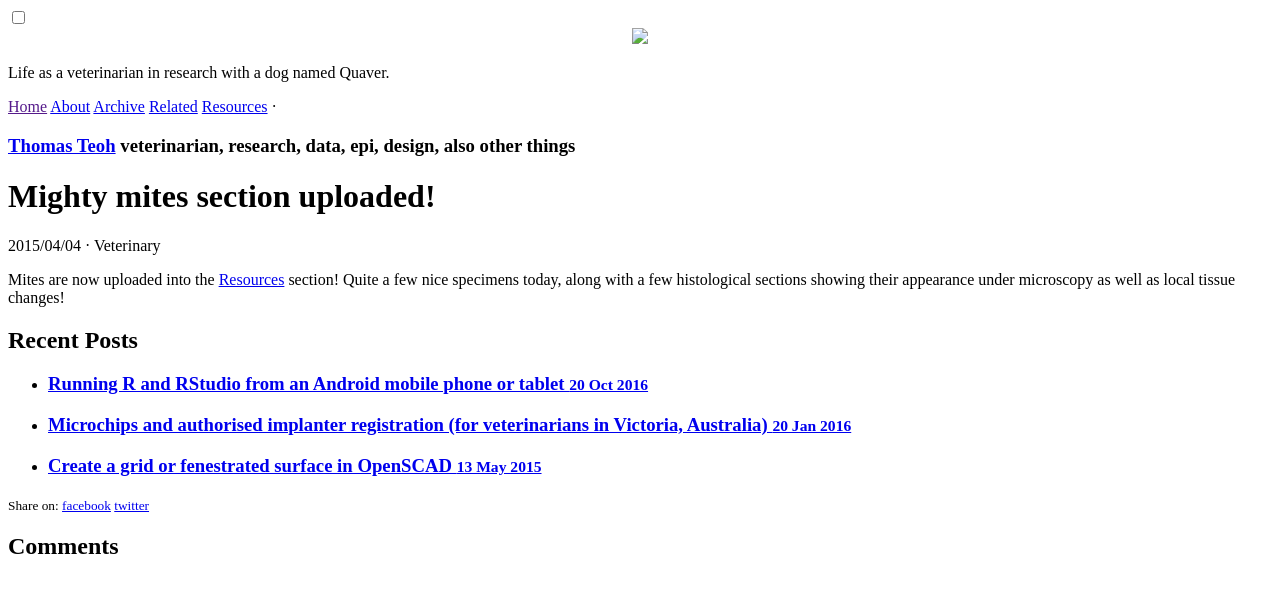
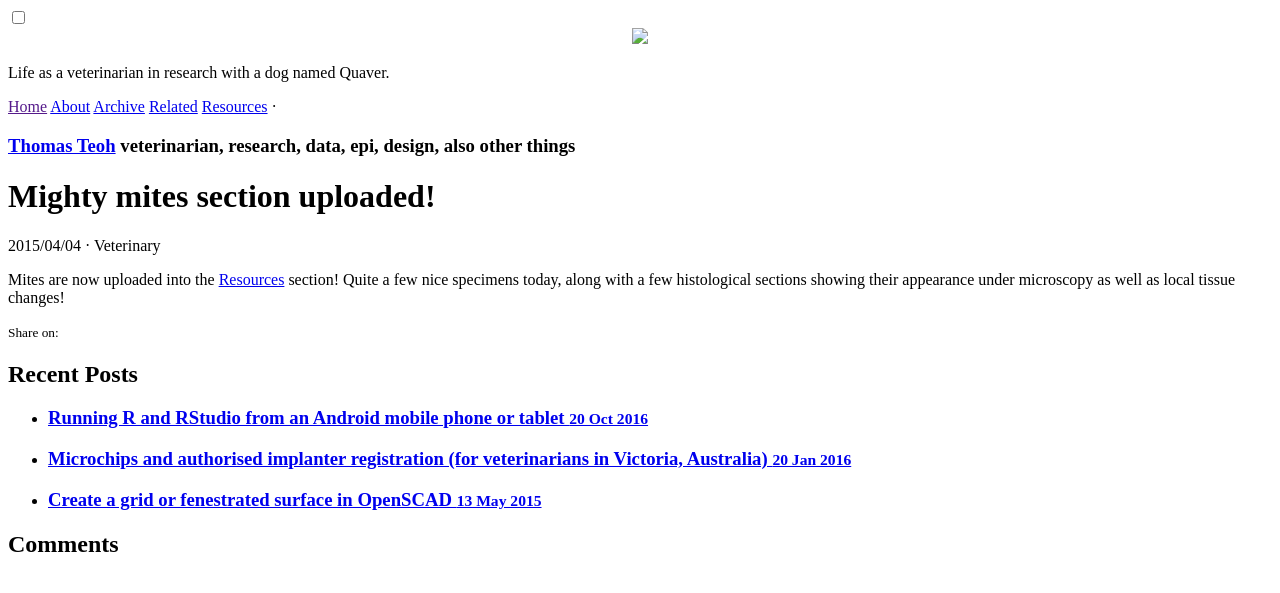
Before and after one commit to thomasteoh/thomasteoh.github.io, a Jekyll site: the page built from _posts/2015-04-04-mites.md, in a window 1280 px wide. Shown: the top 593 px of the page. Built offline with Jekyll 4.4.1, drawn with Linux system fonts in a browser that asks for light colours; comment, search, counter and statistics services are not loaded.

Commit message:
Changed share links to icons, moved them closer to the post content

```diff
--- a/_layouts/post.html
+++ b/_layouts/post.html
@@ -9,6 +9,8 @@
   <meta itemprop="datePublished" content="{{ page.date | date: "%Y-%m-%d" }}">
 
   <span itemprop="text">{{ content }}</span>
+
+  <span><small>Share on: <a href="http://www.facebook.com/sharer.php?u={{ site.url }}{{ page.url }}&t={{ page.title }}"><span class="glyphicon glyphicon-facebook" aria-hidden="true"></span></a> <a href="http://twitter.com/share?text={{ page.title }} @tteoh&url={{ site.url }}{{ page.url }}&hashtags="><span class="glyphicon glyphicon-twitter" aria-hidden="true"></span></a></small></span>
 </div>
 
 <div class="related">
@@ -28,7 +30,6 @@
 </div>
 
 <div class="related">
-  <small>Share on: <a href="http://www.facebook.com/sharer.php?u={{ site.url }}{{ page.url }}&t={{ page.title }}">facebook</a> <a href="http://twitter.com/share?text={{ page.title }} @tteoh&url={{ site.url }}{{ page.url }}&hashtags=">twitter</a></small>
 
   <h2>Comments</h2>
 
```
